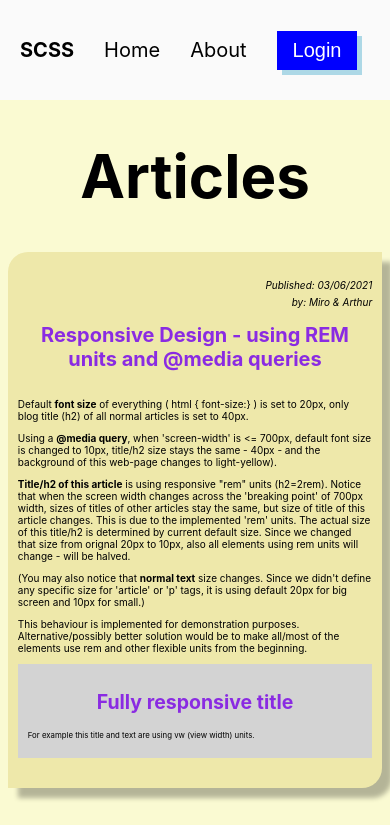
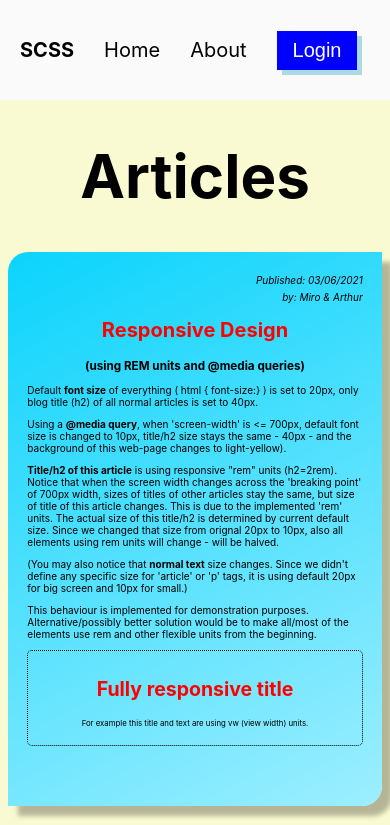
Before and after one commit to MMAcode/sass_miro_and_arthur, a React (Create React App) app: page / in a window 390 px wide. Shown: the top 825 px of the page. Built offline with nearby package versions, Linux system fonts and the light colour scheme.

Commit message:
responsive blog updated

```diff
--- /dev/null
+++ b/src/components/BorderGradient.js
@@ -0,0 +1,9 @@
+export const BorderGradient = (props) => {
+    return (
+        <div style={{padding:'7px', background:'linear-gradient(153deg, rgba(14,212,252,1) 33%, rgba(255,49,57,1) 100%)',borderRadius:'5px'}}>
+            <div style={{padding:'0px', background:'#fffcfc57',borderRadius:'5px'}}>
+                {props.children}
+            </div>
+        </div>
+    )
+}
--- a/src/components/blogs/Blog_Responsive.js
+++ b/src/components/blogs/Blog_Responsive.js
@@ -1,4 +1,5 @@
 import {Blog} from "../Blog";
+import {BorderGradient} from "../BorderGradient";
 
 export const Blog_Responsive = ({tabIndexForBlog}) => {
     return (
@@ -6,18 +7,21 @@ export const Blog_Responsive = ({tabIndexForBlog}) => {
               id="responsive"
               tabIndexForBlog={tabIndexForBlog}
               date="03/06/2021"
-              title="Responsive Design - using REM units and @media queries">
+              title="Responsive Design">
             <article>
+                <h3 className="center" style={{paddingTop:'0px', marginTop:'0px'}}>(using REM units and @media queries)</h3>
                 <p>Default <strong>font size</strong> of everything ( html &#123; font-size:} ) is set to 20px, only blog title (h2) of all normal articles is set to 40px.</p>
                 <p>Using a <strong>@media query</strong>, when 'screen-width' is &lt;= 700px, default font size is changed to 10px, title/h2 size stays the same - 40px - and the background of this web-page changes to light-yellow).</p>
 
                 <p><strong>Title/h2 of this article</strong> is using responsive "rem" units (h2=2rem). Notice that when the screen width changes across the 'breaking point' of 700px width, sizes of titles of other articles stay the same, but size of title of this article changes. This is due to the implemented 'rem' units. The actual size of this title/h2 is determined by current default size. Since we changed that size from orignal 20px to 10px, also all elements using rem units will change - will be halved. </p>
                 <p>(You may also notice that <strong>normal text</strong> size changes. Since we didn't define any specific size for 'article' or 'p' tags, it is using default 20px for big screen and 10px for small.)</p>
                 <p>This behaviour is implemented for demonstration purposes. Alternative/possibly better solution would be to make all/most of the elements use rem and other flexible units from the beginning.</p>
-                <div style={{background:'lightGray', padding:'10px'}}>
-                <h2 id="fullyResponsiveTitle">Fully responsive title</h2>
-                <p id="fullyResponsiveText">For example this title and text are using vw (view width) units.</p>
-                </div>
+                {/*<BorderGradient>*/}
+                    <div style={{padding:'10px', border:'1px dotted black', borderRadius:'5px'}}>
+                        <h2 id="fullyResponsiveTitle">Fully responsive title</h2>
+                        <p id="fullyResponsiveText" className="center">For example this title and text are using vw (view width) units.</p>
+                    </div>
+                {/*</BorderGradient>*/}
             </article>
         </Blog>
     )
--- a/src/css/style.css
+++ b/src/css/style.css
@@ -52,7 +52,7 @@ html {
   box-shadow: 10px 10px 5px 0 rgba(0, 0, 0, 0.28);
   margin: 10% 10%;
   border-radius: 20px 0 20px 0;
-  padding: 10px;
+  padding: 5vw;
   padding-top: 15px;
 }
 .blog article {
@@ -153,20 +153,8 @@ button:hover {
     margin: 2vw;
   }
 }
-#responsive.blog {
-  background: palegoldenrod;
-  box-shadow: 10px 10px 5px 0 rgba(0, 0, 0, 0.28);
-  border-radius: 20px 0 20px 0;
-  padding: 1em;
-  padding-top: 2rem;
-}
-#responsive.blog article {
-  overflow: auto;
-  max-height: 100vh;
-}
 #responsive.blog h2 {
-  text-align: center;
-  color: blueviolet;
+  color: red;
   font-size: 2rem;
 }
 #responsive.blog #fullyResponsiveTitle {
@@ -175,18 +163,5 @@ button:hover {
 #responsive.blog #fullyResponsiveText {
   font-size: 2vw;
 }
-#responsive.blog .blogHeader {
-  text-align: right;
-  margin: 0;
-  padding: 0;
-  font-style: italic;
-  color: black;
-}
-#responsive.blog .blogHeader p {
-  line-height: 0.7;
-}
-#responsive.blog .blogMain {
-  margin-bottom: 2rem;
-}
 
 /*# sourceMappingURL=style.css.map */
--- a/src/css/style.scss
+++ b/src/css/style.scss
@@ -42,7 +42,7 @@ html{
   box-shadow: 10px 10px 5px 0 rgba(0,0,0,0.28);
   margin:10% 10%;
   border-radius: 20px 0 20px 0;
-  padding:10px;
+  padding:5vw;
   padding-top:15px;
 
   article {
@@ -142,22 +142,22 @@ button:hover {
 }
 
   #responsive.blog {
-    background: palegoldenrod;
-    //background: linear-gradient(153deg, rgba(14,212,252,1) 2%, rgba(157,238,255,1) 100%);;
-    box-shadow: 10px 10px 5px 0 rgba(0,0,0,0.28);
+    //background: palegoldenrod;
+    //background: linear-gradient(153deg, yellow 2%, rgba(157,238,255,1) 100%);;
+    //box-shadow: 10px 10px 5px 0 rgba(0,0,0,0.28);
     //margin:2rem;
-    border-radius: 20px 0 20px 0;
-    padding:1em;
-    padding-top:2rem;
+    //border-radius: 20px 0 20px 0;
+    //padding:1em;
+    //padding-top:2rem;
 
-    article {
-      overflow: auto;
-      max-height: 100vh;
-    }
+    //article {
+    //  overflow: auto;
+    //  max-height: 100vh;
+    //}
 
     h2 {
-      text-align: center;
-      color: blueviolet;
+      //text-align: center;
+      color: red;
       font-size: 2rem;
     }
     #fullyResponsiveTitle{
@@ -167,20 +167,20 @@ button:hover {
       font-size: 2vw;
     }
 
-    h3,h4,h5, article{
+    //h3,h4,h5, article{
       //text-align: left;
-    }
+    //}
 
-    .blogHeader{
-      text-align: right;
-      margin:0;
-      padding: 0;
-      font-style: italic;
-      color: black;
-      p{line-height: 0.7;}
-    }
-    .blogMain{
-      margin-bottom: 2rem;
-    }
+    //.blogHeader{
+    //  text-align: right;
+    //  margin:0;
+    //  padding: 0;
+    //  font-style: italic;
+    //  color: black;
+    //  p{line-height: 0.7;}
+    //}
+    //.blogMain{
+    //  margin-bottom: 2rem;
+    //}
   //}
 }
```
Also changed, not shown: src/components/blogs/Blog_AccessibilityOurImplementation.js (+9 -2 lines), 1 other file (tests, documents, lock files or other folders).
